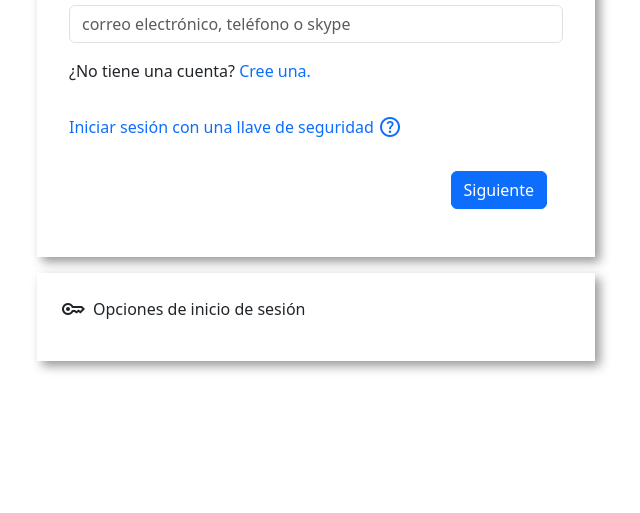
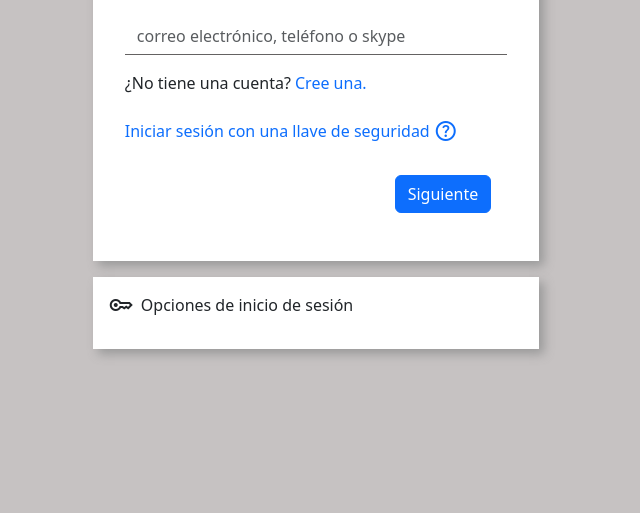
Before and after one commit to DubanStevenCastilloMendoza/Login-Microsoft, a plain HTML site: page index.html in a window 1280 px wide. Shown: the part 287-800 px from the top of the page, without its empty margins (324-964 px from the left). Drawn offline with nearby package versions, Linux system fonts and the light colour scheme.

Commit message:
arreglos sig in

```diff
--- a/index.html
+++ b/index.html
@@ -11,17 +11,24 @@
     />
     <title>Sing in</title>
   </head>
-  <body>
+  <body style="background-color: #c6c2c2">
     <div
       class="container-lg d-flex justify-content-center align-items-center vh-100 flex-column gap-3"
-
     >
-      <div class="w-50 p-4  " style="background-color:white; box-shadow: 5px 5px 10px #999;">
+      <div
+        class="p-4"
+        style="
+          background-color: white;
+          box-shadow: 5px 5px 10px #999;
+          width: 40%;
+        "
+      >
         <div class="img p-2 d-flex flex-column gap-3">
           <img
             src="https://logincdn.msauth.net/shared/1.0/content/images/microsoft_logo_ee5c8d9fb6248c938fd0dc19370e90bd.svg"
             alt=""
-          style="width: 108px; height: 24px;"/>
+            style="width: 108px; height: 24px"
+          />
           <h4 class="p-2">Iniciar sesión</h4>
         </div>
 
@@ -29,31 +36,40 @@
           <input
             type="email"
             class="form-control"
-            placeholder="correo electrónico, teléfono o skype"
+            placeholder="correo electrónico, teléfono o skype" style="border: none; border-bottom: 1px solid #646262; border-radius: 0;"
           />
         </div>
-        <div class="txt d-flex p-2 flex-column gap-3">
-         <p>¿No tiene una cuenta? <a style="text-decoration: none;" href="#">Cree una.</a></p>
+        <div class="txt d-flex p-2 flex-column gap-2">
+          <p>
+            ¿No tiene una cuenta?
+            <a style="text-decoration: none" href="#">Cree una.</a>
+          </p>
 
-          <a href="#" style="text-decoration: none;" class="d-flex gap-1"> Iniciar sesión con una llave de
-            seguridad<span class="material-symbols-outlined">help</span></a>
+          <a href="#" style="text-decoration: none" class="d-flex gap-1">
+            Iniciar sesión con una llave de seguridad<span
+              class="material-symbols-outlined"
+              >help</span
+            ></a
+          >
         </div>
         <div class="d-flex justify-content-end p-4 gap-3">
-         <button class="btn btn-primary">Siguiente</button>
+          <button class="btn btn-primary">Siguiente</button>
         </div>
       </div>
-      <div class="w-50 p-4 " style="background-color:white; box-shadow: 5px 5px 10px #999;">
+      <div
+        class="p-3"
+        style="
+          background-color: white;
+          box-shadow: 5px 5px 10px #999;
+          width: 40%;
+        "
+      >
         <div class="text d-flex gap-2">
-          <span class="material-symbols-outlined">
-            key
-            </span>
+          <span class="material-symbols-outlined"> key </span>
           <p>Opciones de inicio de sesión</p>
         </div>
       </div>
-
     </div>
-
-
 
     <script src="js/bootstrap.js"></script>
   </body>
```
